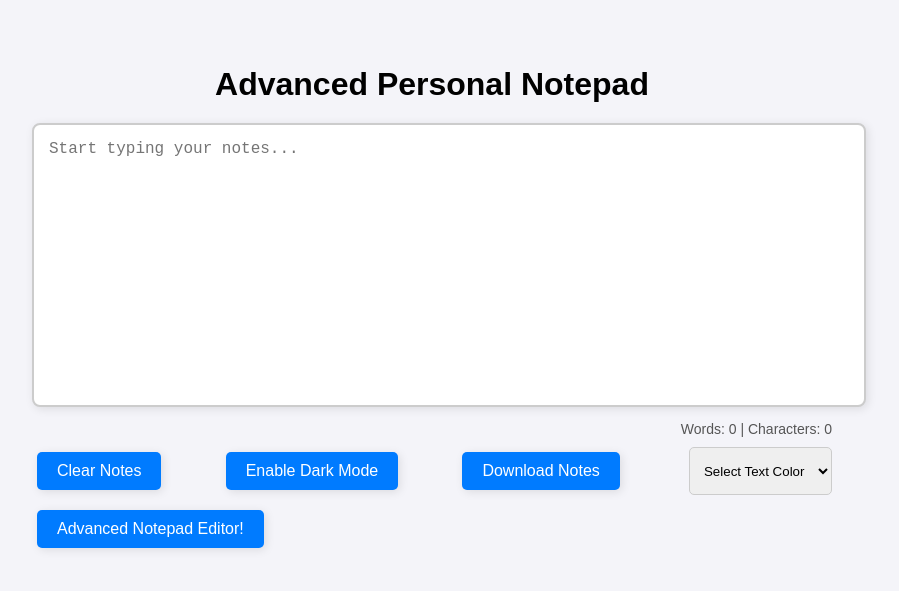
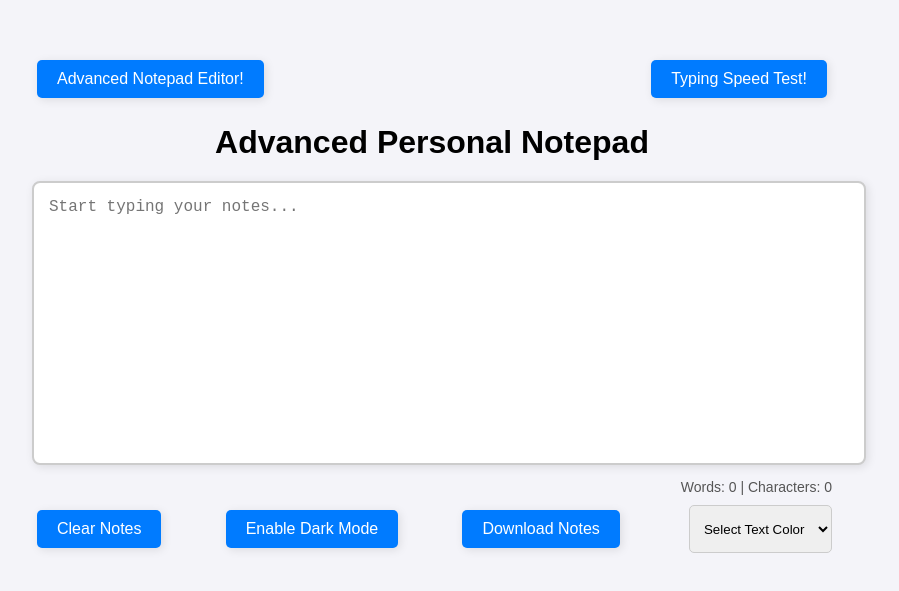
Before and after one commit to mithleshprasad/Advanced-Personal-Notepad, a plain HTML site: page index.html in a window 1280 px wide. Shown: the part 101-692 px from the top of the page, without its empty margins (208-1107 px from the left). Drawn offline with Linux system fonts and the light colour scheme.

Commit message:
Typing Speed Test

```diff
--- a/index.html
+++ b/index.html
@@ -92,6 +92,14 @@
 </head>
 <body>
   <div class="container">
+    <div class="buttons">
+    <a href="Advanced-Notepad-Editor.html">
+        <button>Advanced Notepad Editor!</button>
+    </a>
+    <a href="Typing-Speed-Test.html">
+        <button>Typing Speed Test!</button>
+    </a>
+</div>
     <h1>Advanced Personal Notepad</h1>
     <textarea id="notepad" placeholder="Start typing your notes..."></textarea>
     <div class="stats">
@@ -110,11 +118,7 @@
         <option value="purple">Purple</option>
       </select>
     </div>
-    <div class="buttons">
-    <a href="Advanced-Notepad-Editor.html">
-        <button>Advanced Notepad Editor!</button>
-    </a>
-</div>
+
 
     <div class="autosave-notification" id="autosaveNotification">Saved!</div>
 
```
